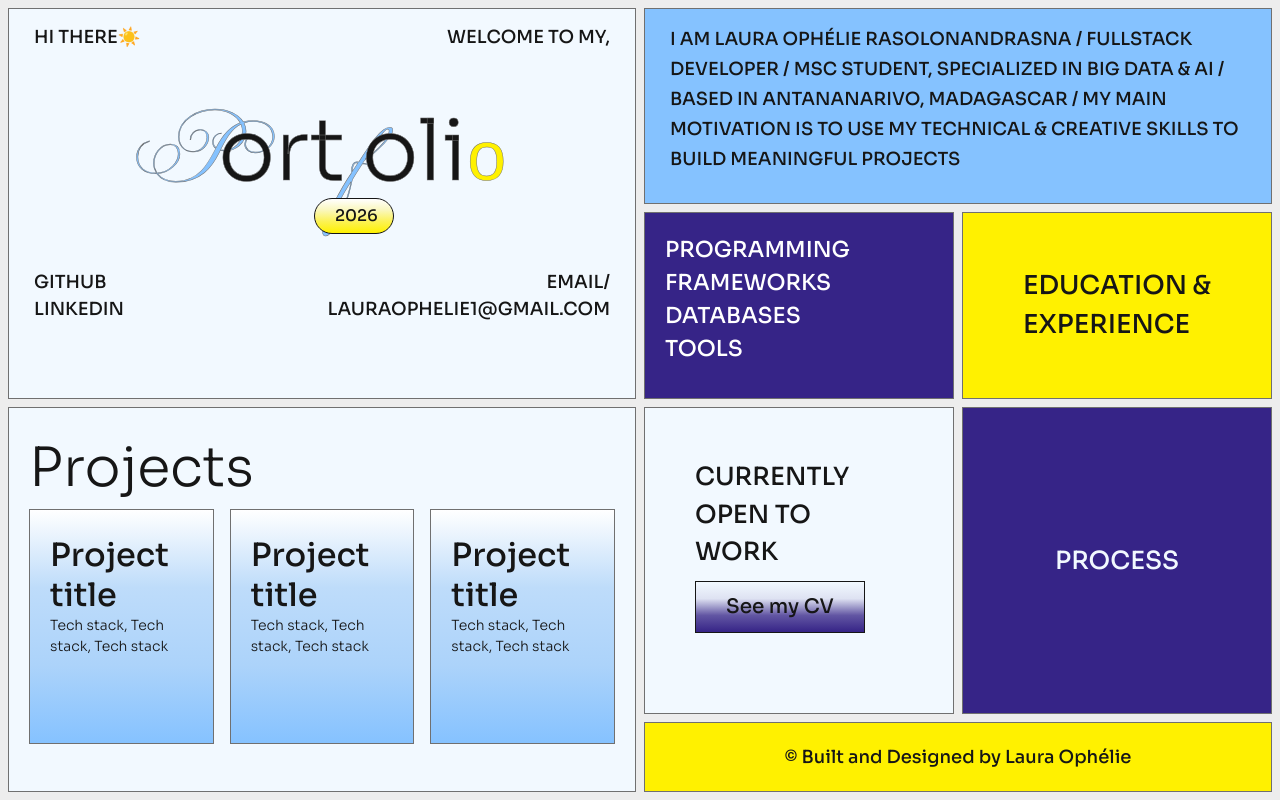
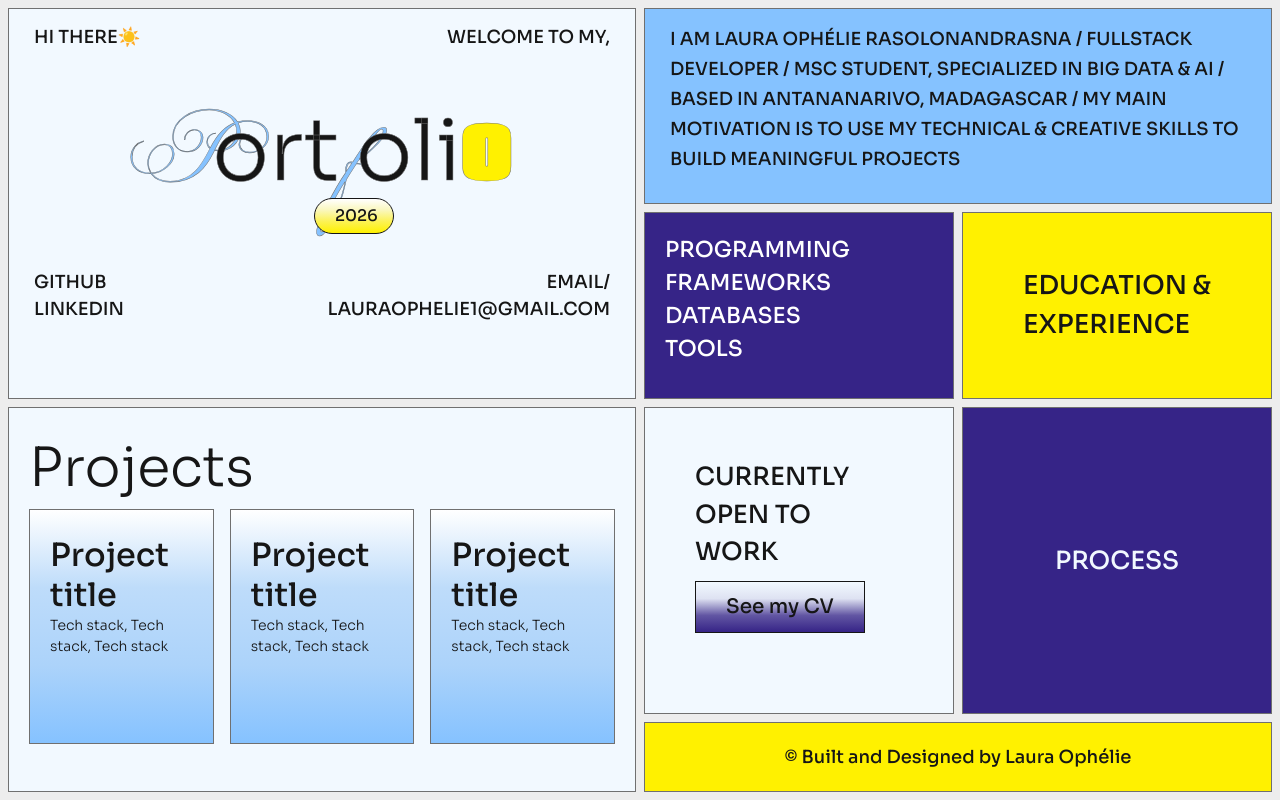
Before and after one commit to lauraophelie/laura-s-portfolio, a Next.js app: page / in a window 1280 px wide. Built offline with nearby package versions, Linux system fonts and the light colour scheme; some icons are missing.

Commit message:
adjusting the fonts again

```diff
--- a/app/styles/base/typography.scss
+++ b/app/styles/base/typography.scss
@@ -1,6 +1,6 @@
 @import url('https://fonts.googleapis.com/css2?family=Sora:wght@100..800&display=swap');
 
-$sora-font-name: 'Sora', sans-serif;
+$sora-font-name: 'Sora';
 $pf-champion-font-name: 'PF Champion Script Pro';
 $vivala-black-font-name: 'Vivala Black';
 
@@ -14,7 +14,7 @@ $vivala-black-font-name: 'Vivala Black';
 
 @font-face {
     font-family: $vivala-black-font-name;
-    src: url("./fonts/VivalaBlack-Bold.ttf") format('ttf');
+    src: url("./fonts/VivalaBlack-Bold.woff") format('woff');
     font-weight: normal;
     font-style: normal;
     font-display: swap;
```
Also changed, not shown: app/styles/base/fonts/VivalaBlack-Bold.ttf (deleted), app/styles/base/fonts/VivalaBlack-Bold.woff (added).
